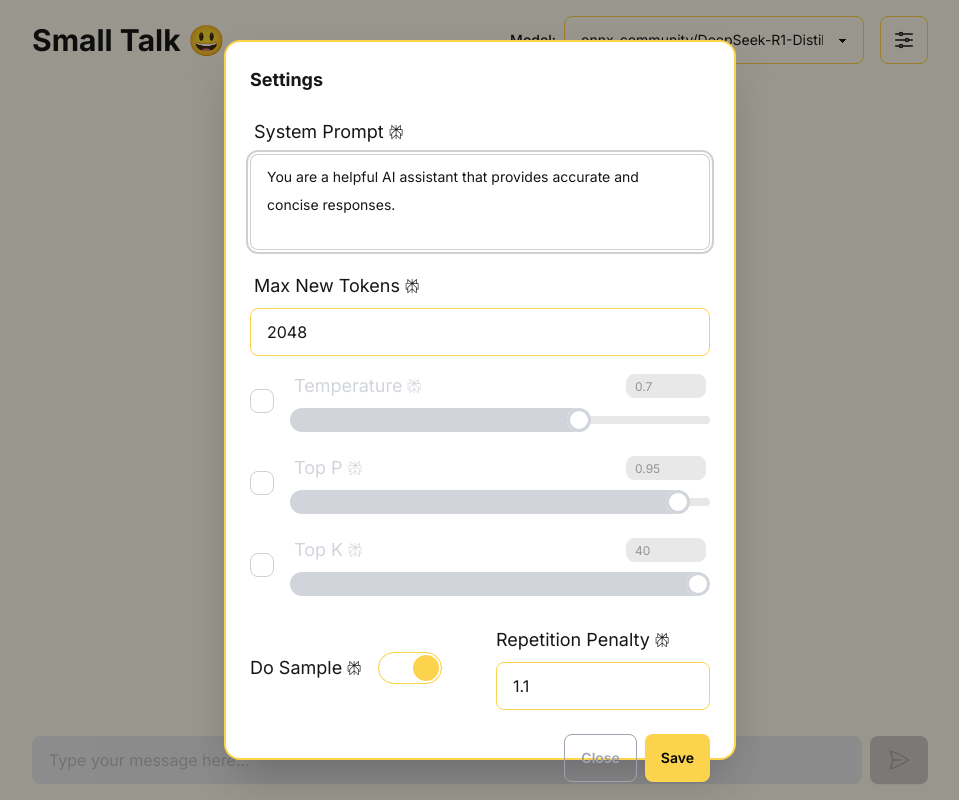
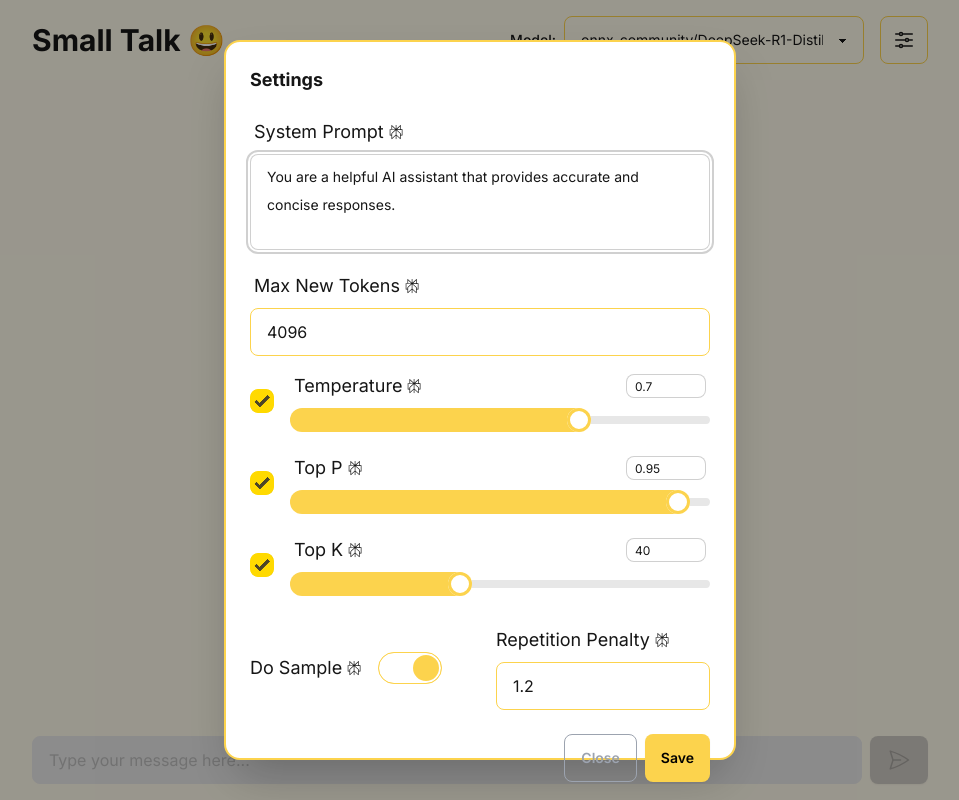
Before and after one commit to Melbourneandrew/modeltalk-web, a React (Vite) app: page / in a window 1280 px wide. Both pictures are taken after a click on the button 1064 px from the left and 40 px from the top of the page. Shown: the whole page, without its empty margins (160-1119 px from the left). Built offline with nearby package versions, Linux system fonts and the light colour scheme.

Commit message:
change default parameters

```diff
--- a/src/App.tsx
+++ b/src/App.tsx
@@ -29,12 +29,8 @@ export default function App() {
 
   const [modelSettings, setModelSettings] = useState<ModelSettings>({
     max_tokens: 1024,
-    temperature: 0.7,
-    top_p: 0.95,
-    top_k: 40,
     do_sample: true,
     repetition_penalty: 1.1,
-    selected_methods: ['temperature']
   });
 
   const [systemPrompt, setSystemPrompt] = useState<string>("");
--- a/src/components/modals/SettingsModal.tsx
+++ b/src/components/modals/SettingsModal.tsx
@@ -1,5 +1,6 @@
 import { ModelSettings } from '../../types';
 import TooltipButton from '../TooltipButton';
+import { useState } from 'react';
 
 const TOOLTIP_INFO = {
     MAX_TOKENS: {
@@ -36,25 +37,45 @@ interface SettingsModalProps {
 }
 
 export default function SettingsModal({ settings, systemPrompt, onSettingsChange, onSystemPromptChange }: SettingsModalProps) {
+    const [selectedMethods, setSelectedMethods] = useState<string[]>(['temperature', 'top_p', 'top_k']);
+
+    const handleMethodToggle = (method: string) => {
+        if (selectedMethods.includes(method)) {
+            setSelectedMethods(selectedMethods.filter(m => m !== method));
+            onSettingsChange({ ...settings, [method]: undefined });
+        } else {
+            setSelectedMethods([...selectedMethods, method]);
+        }
+    };
+
     const handleTemperatureChange = (e: React.ChangeEvent<HTMLInputElement>) => {
         const value = Number(e.target.type === 'range' ?
             (parseInt(e.target.value) / 100).toFixed(2) :
             Math.min(1, Math.max(0, Number(e.target.value))));
-        onSettingsChange({ ...settings, temperature: value });
+        onSettingsChange({
+            ...settings,
+            temperature: selectedMethods.includes('temperature') ? value : undefined
+        });
     };
 
     const handleTopPChange = (e: React.ChangeEvent<HTMLInputElement>) => {
         const value = Number(e.target.type === 'range' ?
             (parseInt(e.target.value) / 100).toFixed(2) :
             Math.min(1, Math.max(0, Number(e.target.value))));
-        onSettingsChange({ ...settings, top_p: value });
+        onSettingsChange({
+            ...settings,
+            top_p: selectedMethods.includes('top_p') ? value : undefined
+        });
     };
 
     const handleTopKChange = (e: React.ChangeEvent<HTMLInputElement>) => {
-        const value = Number(e.target.type === 'range' ?
-            (parseInt(e.target.value) / 100).toFixed(2) :
-            Math.min(1, Math.max(0, Number(e.target.value))));
-        onSettingsChange({ ...settings, top_k: value });
+        const value = e.target.type === 'range' ?
+            parseInt(e.target.value) :
+            Math.min(100, Math.max(0, Math.floor(Number(e.target.value))));
+        onSettingsChange({
+            ...settings,
+            top_k: selectedMethods.includes('top_k') ? value : undefined
+        });
     };
 
     const handleMaxTokensChange = (e: React.ChangeEvent<HTMLInputElement>) => {
@@ -123,19 +144,13 @@ export default function SettingsModal({ settings, systemPrompt, onSettingsChange
                         <div className="flex items-center gap-4">
                             <input
                                 type="checkbox"
-                                className={`checkbox ${settings.selected_methods.includes('temperature') ? 'checkbox-primary' : 'checkbox-ghost'}`}
-                                checked={settings.selected_methods.includes('temperature')}
-                                onChange={(e) => {
-                                    if (e.target.checked) {
-                                        onSettingsChange({ ...settings, selected_methods: [...settings.selected_methods, 'temperature'] });
-                                    } else {
-                                        onSettingsChange({ ...settings, selected_methods: settings.selected_methods.filter(m => m !== 'temperature') });
-                                    }
-                                }}
+                                className={`checkbox ${selectedMethods.includes('temperature') ? 'checkbox-primary' : 'checkbox-ghost'}`}
+                                checked={selectedMethods.includes('temperature')}
+                                onChange={(e) => handleMethodToggle('temperature')}
                             />
                             <div className="flex-1">
-                                <label className={`label ${settings.selected_methods.includes('temperature') ? '' : 'text-gray-300'}`}>
-                                    <span className={`label-text-alt text-lg flex items-center gap-1 ${settings.selected_methods.includes('temperature') ? '' : 'text-gray-300'}`}>
+                                <label className={`label ${selectedMethods.includes('temperature') ? '' : 'text-gray-300'}`}>
+                                    <span className={`label-text-alt text-lg flex items-center gap-1 ${selectedMethods.includes('temperature') ? '' : 'text-gray-300'}`}>
                                         Temperature
                                         <TooltipButton
                                             tooltipText={TOOLTIP_INFO.TEMPERATURE.text}
@@ -150,7 +165,7 @@ export default function SettingsModal({ settings, systemPrompt, onSettingsChange
                                             step="0.01"
                                             value={settings.temperature}
                                             className="input input-xs input-bordered w-20"
-                                            disabled={!settings.selected_methods.includes('temperature')}
+                                            disabled={!selectedMethods.includes('temperature')}
                                             onChange={handleTemperatureChange}
                                         />
                                     </span>
@@ -159,12 +174,12 @@ export default function SettingsModal({ settings, systemPrompt, onSettingsChange
                                     type="range"
                                     min={0}
                                     max="100"
-                                    value={settings.temperature * 100}
-                                    className={`range ${settings.selected_methods.includes('temperature')
+                                    value={settings.temperature! * 100}
+                                    className={`range ${selectedMethods.includes('temperature')
                                         ? '[--range-shdw:theme(colors.amber.300)]'
                                         : '[--range-shdw:theme(colors.gray.300)]'
                                         }`}
-                                    disabled={!settings.selected_methods.includes('temperature')}
+                                    disabled={!selectedMethods.includes('temperature')}
                                     onChange={handleTemperatureChange}
                                 />
                             </div>
@@ -173,19 +188,13 @@ export default function SettingsModal({ settings, systemPrompt, onSettingsChange
                         <div className="flex items-center gap-4">
                             <input
                                 type="checkbox"
-                                className={`checkbox ${settings.selected_methods.includes('top_p') ? 'checkbox-primary' : 'checkbox-ghost'}`}
-                                checked={settings.selected_methods.includes('top_p')}
-                                onChange={(e) => {
-                                    if (e.target.checked) {
-                                        onSettingsChange({ ...settings, selected_methods: [...settings.selected_methods, 'top_p'] });
-                                    } else {
-                                        onSettingsChange({ ...settings, selected_methods: settings.selected_methods.filter(m => m !== 'top_p') });
-                                    }
-                                }}
+                                className={`checkbox ${selectedMethods.includes('top_p') ? 'checkbox-primary' : 'checkbox-ghost'}`}
+                                checked={selectedMethods.includes('top_p')}
+                                onChange={(e) => handleMethodToggle('top_p')}
                             />
                             <div className="flex-1">
-                                <label className={`label ${settings.selected_methods.includes('top_p') ? '' : 'text-gray-300'}`}>
-                                    <span className={`label-text-alt text-lg flex items-center gap-1 ${settings.selected_methods.includes('top_p') ? '' : 'text-gray-300'}`}>
+                                <label className={`label ${selectedMethods.includes('top_p') ? '' : 'text-gray-300'}`}>
+                                    <span className={`label-text-alt text-lg flex items-center gap-1 ${selectedMethods.includes('top_p') ? '' : 'text-gray-300'}`}>
                                         Top P
                                         <TooltipButton
                                             tooltipText={TOOLTIP_INFO.TOP_P.text}
@@ -200,7 +209,7 @@ export default function SettingsModal({ settings, systemPrompt, onSettingsChange
                                             step="0.01"
                                             value={settings.top_p}
                                             className="input input-xs input-bordered w-20"
-                                            disabled={!settings.selected_methods.includes('top_p')}
+                                            disabled={!selectedMethods.includes('top_p')}
                                             onChange={handleTopPChange}
                                         />
                                     </span>
@@ -209,12 +218,12 @@ export default function SettingsModal({ settings, systemPrompt, onSettingsChange
                                     type="range"
                                     min={0}
                                     max="100"
-                                    value={settings.top_p * 100}
-                                    className={`range ${settings.selected_methods.includes('top_p')
+                                    value={settings.top_p! * 100}
+                                    className={`range ${selectedMethods.includes('top_p')
                                         ? '[--range-shdw:theme(colors.amber.300)]'
                                         : '[--range-shdw:theme(colors.gray.300)]'
                                         }`}
-                                    disabled={!settings.selected_methods.includes('top_p')}
+                                    disabled={!selectedMethods.includes('top_p')}
                                     onChange={handleTopPChange}
                                 />
                             </div>
@@ -223,19 +232,13 @@ export default function SettingsModal({ settings, systemPrompt, onSettingsChange
                         <div className="flex items-center gap-4">
                             <input
                                 type="checkbox"
-                                className={`checkbox ${settings.selected_methods.includes('top_k') ? 'checkbox-primary' : 'checkbox-ghost'}`}
-                                checked={settings.selected_methods.includes('top_k')}
-                                onChange={(e) => {
-                                    if (e.target.checked) {
-                                        onSettingsChange({ ...settings, selected_methods: [...settings.selected_methods, 'top_k'] });
-                                    } else {
-                                        onSettingsChange({ ...settings, selected_methods: settings.selected_methods.filter(m => m !== 'top_k') });
-                                    }
-                                }}
+                                className={`checkbox ${selectedMethods.includes('top_k') ? 'checkbox-primary' : 'checkbox-ghost'}`}
+                                checked={selectedMethods.includes('top_k')}
+                                onChange={(e) => handleMethodToggle('top_k')}
                             />
                             <div className="flex-1">
-                                <label className={`label ${settings.selected_methods.includes('top_k') ? '' : 'text-gray-300'}`}>
-                                    <span className={`label-text-alt text-lg flex items-center gap-1 ${settings.selected_methods.includes('top_k') ? '' : 'text-gray-300'}`}>
+                                <label className={`label ${selectedMethods.includes('top_k') ? '' : 'text-gray-300'}`}>
+                                    <span className={`label-text-alt text-lg flex items-center gap-1 ${selectedMethods.includes('top_k') ? '' : 'text-gray-300'}`}>
                                         Top K
                                         <TooltipButton
                                             tooltipText={TOOLTIP_INFO.TOP_K.text}
@@ -250,7 +253,7 @@ export default function SettingsModal({ settings, systemPrompt, onSettingsChange
                                             step="0.01"
                                             value={settings.top_k}
                                             className="input input-xs input-bordered w-20"
-                                            disabled={!settings.selected_methods.includes('top_k')}
+                                            disabled={!selectedMethods.includes('top_k')}
                                             onChange={handleTopKChange}
                                         />
                                     </span>
@@ -259,12 +262,12 @@ export default function SettingsModal({ settings, systemPrompt, onSettingsChange
                                     type="range"
                                     min={0}
                                     max="100"
-                                    value={settings.top_k * 100}
-                                    className={`range ${settings.selected_methods.includes('top_k')
+                                    value={settings.top_k ?? 0 * 100}
+                                    className={`range ${selectedMethods.includes('top_k')
                                         ? '[--range-shdw:theme(colors.amber.300)]'
                                         : '[--range-shdw:theme(colors.gray.300)]'
                                         }`}
-                                    disabled={!settings.selected_methods.includes('top_k')}
+                                    disabled={!selectedMethods.includes('top_k')}
                                     onChange={handleTopKChange}
                                 />
                             </div>
--- a/src/lib/model-options.ts
+++ b/src/lib/model-options.ts
@@ -19,7 +19,6 @@ export const DEFAULT_SETTINGS: ModelSettings = {
     top_k: 40,
     do_sample: true,
     repetition_penalty: 1.1,
-    selected_methods: []
 };
 
 export interface ModelProfile {
@@ -39,13 +38,12 @@ export const MODEL_PROFILES: ModelProfile[] = [
         description: 'A distilled version of Qwen optimized for ONNX runtime',
         suggested_quantization: 'q4f16',
         default_settings: {
-            max_tokens: 2048,
+            max_tokens: 4096,
             temperature: 0.7,
             top_p: 0.95,
             top_k: 40,
             do_sample: true,
-            repetition_penalty: 1.1,
-            selected_methods: []
+            repetition_penalty: 1.2,
         },
         system_prompt: "You are a helpful AI assistant that provides accurate and concise responses.",
         suggested_prompts: [
@@ -62,13 +60,12 @@ export const MODEL_PROFILES: ModelProfile[] = [
         description: 'A lightweight instruction-tuned language model',
         suggested_quantization: 'q4f16',
         default_settings: {
-            max_tokens: 1024,
-            temperature: 0.8,
+            max_tokens: 2048,
+            temperature: 0.7,
             top_p: 0.9,
             top_k: 50,
             do_sample: true,
             repetition_penalty: 1.2,
-            selected_methods: []
         },
         system_prompt: "You are a helpful assistant focused on providing concise and accurate information.",
         suggested_prompts: [
```
Also changed, not shown: src/types.d.ts (+3 -4 lines), src/lib/worker.js.
